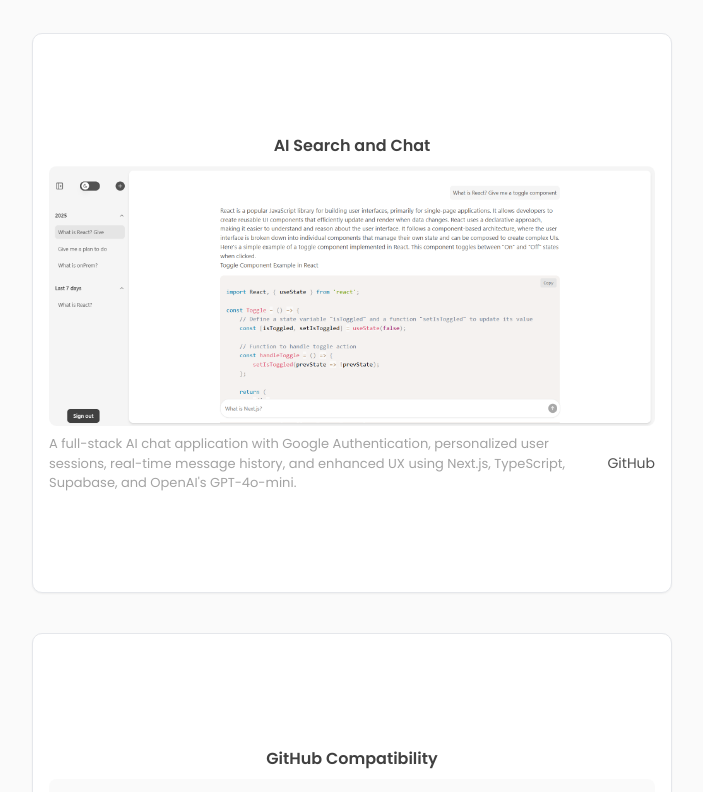
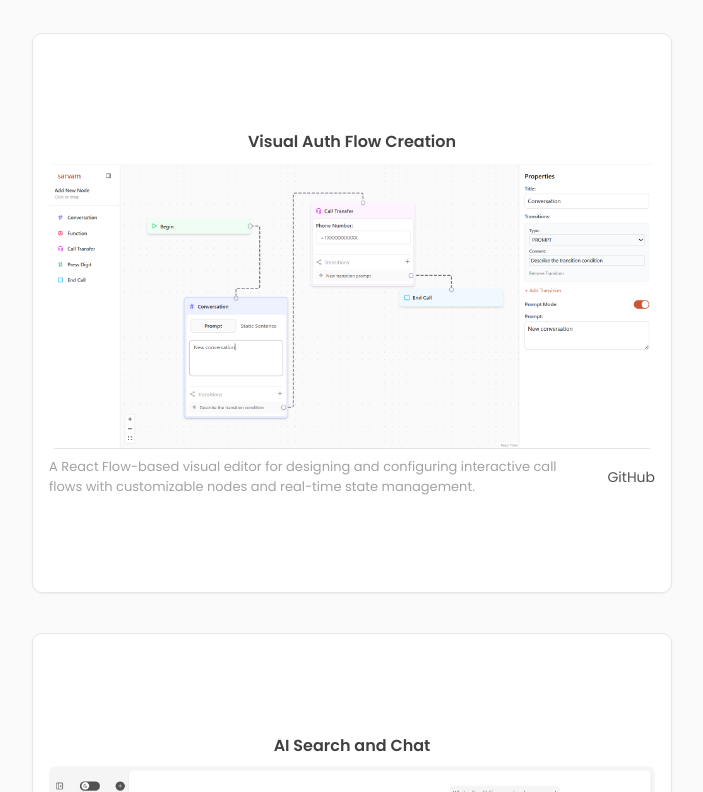
Before and after one commit to shristigupta12/Portfolio, a Next.js app: page / in a window 1280 px wide. Shown: the part 1488-2280 px from the top of the page, without its empty margins (288-991 px from the left). Built offline with nearby package versions, Linux system fonts and the light colour scheme.

Commit message:
add: new project

```diff
--- a/components/sections/projects/index.jsx
+++ b/components/sections/projects/index.jsx
@@ -5,36 +5,36 @@ import Link from 'next/link'
 import { motion } from "framer-motion"
 
 const shadowClasses = [
+    "hover:shadow-green-200",
     "hover:shadow-blue-200",
     "hover:shadow-purple-200",
     "hover:shadow-[#DFD2C6]",
     "hover:shadow-neutral-200",
     "hover:shadow-pink-200",
-    "hover:shadow-green-200",
+    "hover:shadow-yellow-200",
     "hover:shadow-red-200",
-    "hover:shadow-yellow-200",
 ]
 
 const textColor = [
+    "hover:text-green-700",
     "hover:text-blue-700",
     "hover:text-purple-700",
     "hover:text-[#B3937A]",
     "hover:text-neutral-900",
     "hover:text-pink-700",
-    "hover:text-green-700",
+    "hover:text-yellow-700",
     "hover:text-red-700",
-    "hover:text-yellow-700",
 ]
 
 const borderColor = [
+    "hover:border-green-200",
     "hover:border-blue-200",
     "hover:border-purple-200",
     "hover:border-[#DFD2C6]",
     "hover:border-neutral-200",
     "hover:border-pink-200",
-    "hover:border-green-200",
+    "hover:border-yellow-200",
     "hover:border-red-200",
-    "hover:border-yellow-200",
 ]
 
 const Projects = () => {
--- a/public/data/projects-data.js
+++ b/public/data/projects-data.js
@@ -1,5 +1,13 @@
 
 const ProjectsData = [
+    {
+        name: "Visual Auth Flow Creation",
+        desc: "A React Flow-based visual editor for designing and configuring interactive call flows with customizable nodes and real-time state management.",
+        imageUrl: "/images/react-auth-flow.png",
+        techStack:["Next.js", "TypeScript", "TailwindCSS", "Zustand", "React Flow"],
+        githubLink: "https://github.com/shristigupta12/sarvam-ai-assignment",
+        link: "https://sarvam-ai-assignment-six.vercel.app/"
+    },
     {
         name: "AI Search and Chat",
         desc: "A full-stack AI chat application with Google Authentication, personalized user sessions, real-time message history, and enhanced UX using Next.js, TypeScript, Supabase, and OpenAI's GPT-4o-mini.",
```
Also changed, not shown: public/images/react-auth-flow.png (added).
